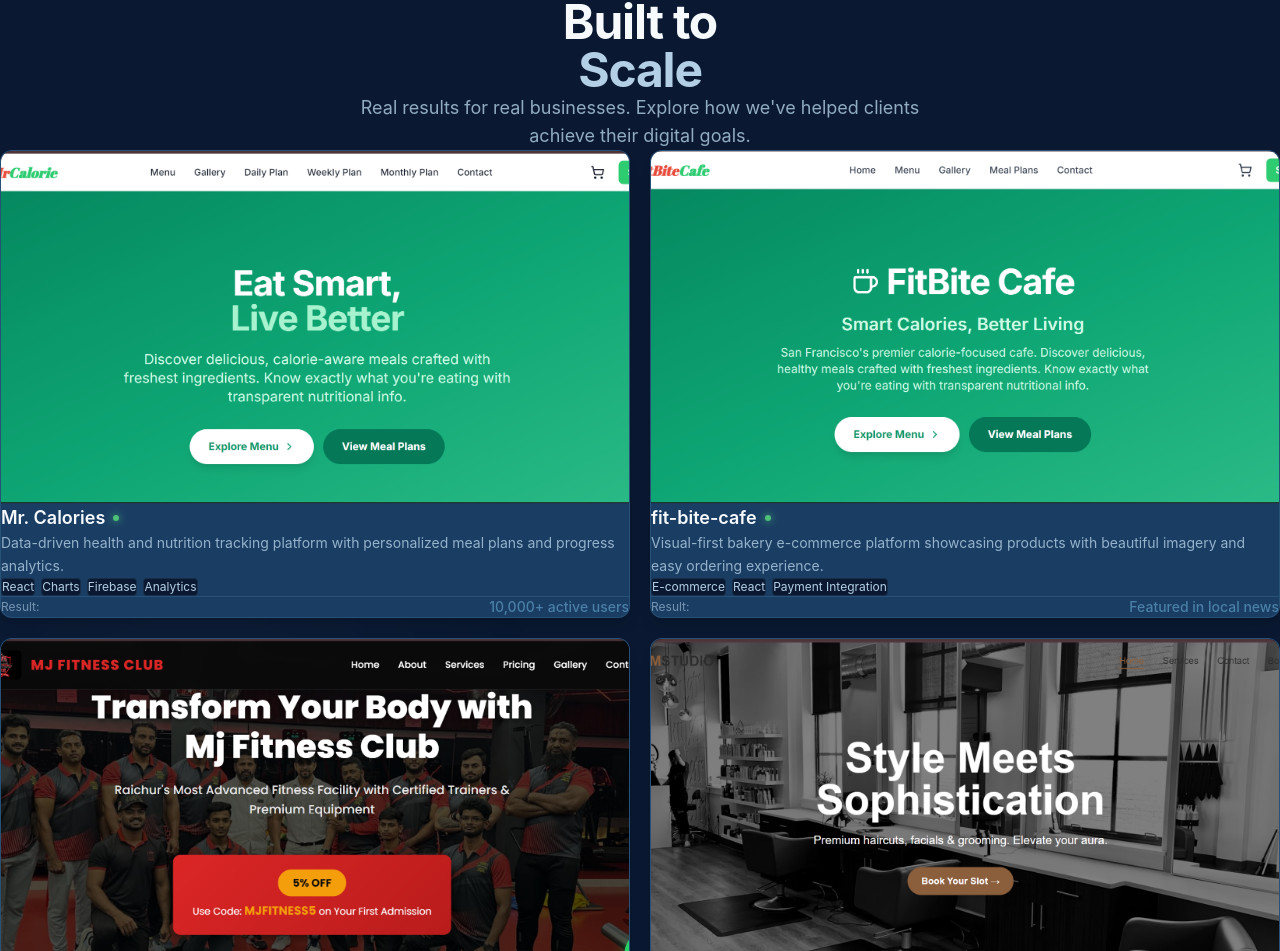
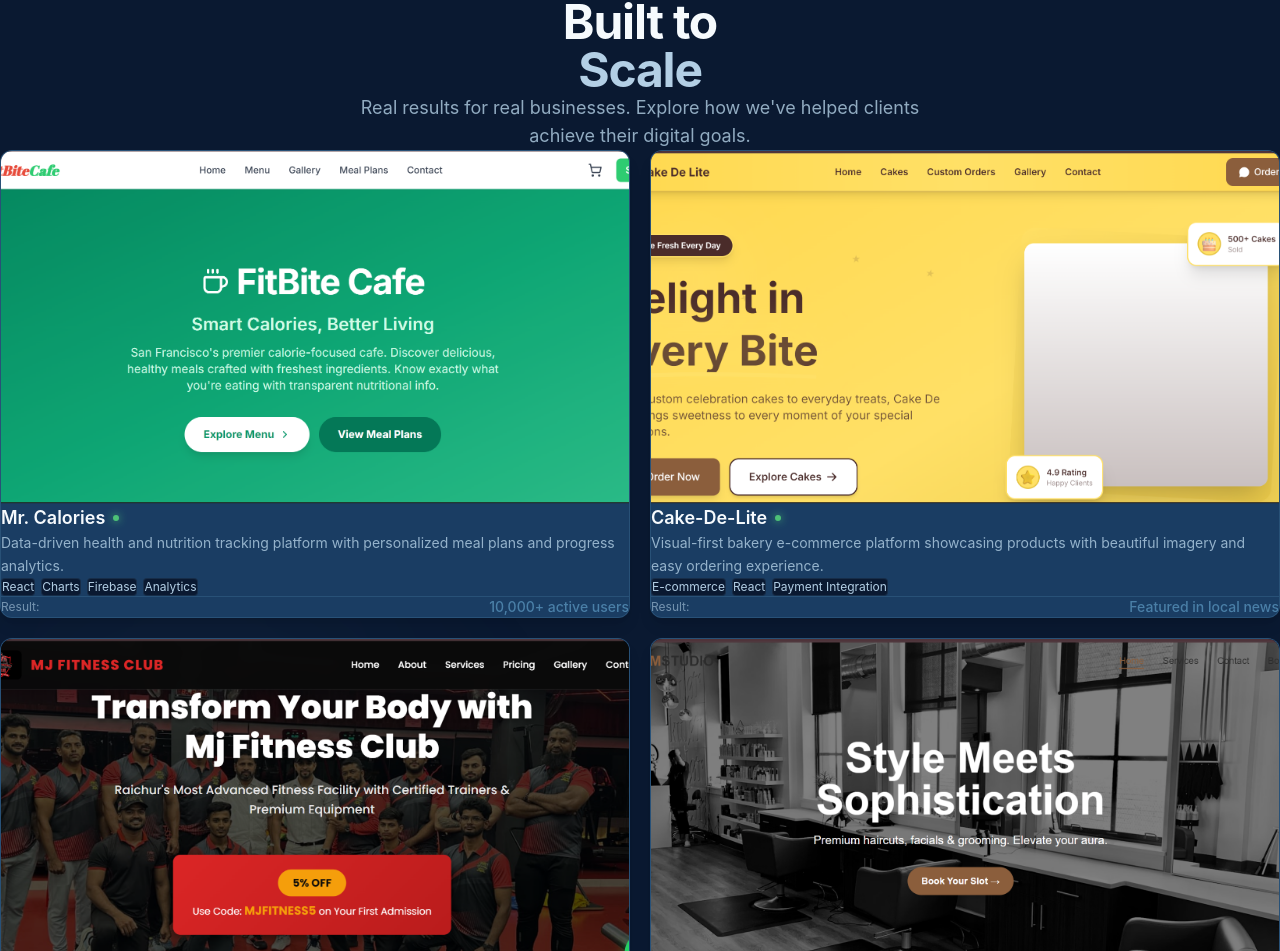
Before and after one commit to NaveenChavan/SENOVA-Digital-Labs, a React (Vite) app: page / in a window 1280 px wide. Shown: the part 1787-2738 px from the top of the page. Built offline with nearby package versions, Linux system fonts and the light colour scheme.

Commit message:
SENOVA newupdate

```diff
--- a/src/components/Portfolio.jsx
+++ b/src/components/Portfolio.jsx
@@ -11,18 +11,18 @@ const projects = [
       "Data-driven health and nutrition tracking platform with personalized meal plans and progress analytics.",
     result: "10,000+ active users",
     techStack: ["React", "Charts", "Firebase", "Analytics"],
-    liveUrl: "https://mr-calories.vercel.app/",
-    staticImage: "/assets/MrCalories.png",
+    liveUrl: "https://fit-bite-cafe.vercel.app/",
+    staticImage: "/assets/FitbiteCafe.png",
   },
   {
     id: 2,
-    title: "fit-bite-cafe",
+    title: "Cake-De-Lite",
     description:
       "Visual-first bakery e-commerce platform showcasing products with beautiful imagery and easy ordering experience.",
     result: "Featured in local news",
     techStack: ["E-commerce", "React", "Payment Integration"],
-    liveUrl: "https://fit-bite-cafe.vercel.app/",
-    staticImage: "/assets/FitbiteCafe.png",
+    liveUrl: "https://cake-de-lite.vercel.app/",
+    staticImage: "/assets/CakeDeLite.png",
   },
   {
     id: 3,
```
